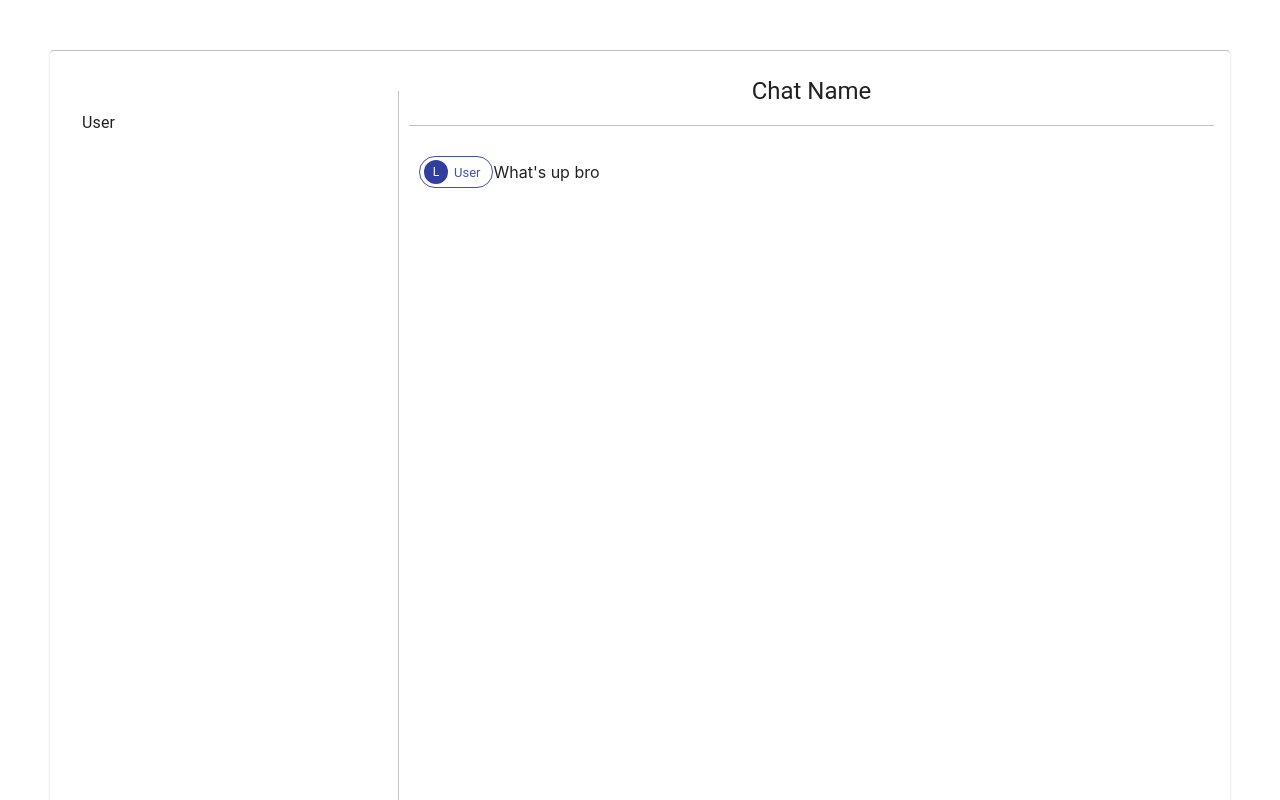
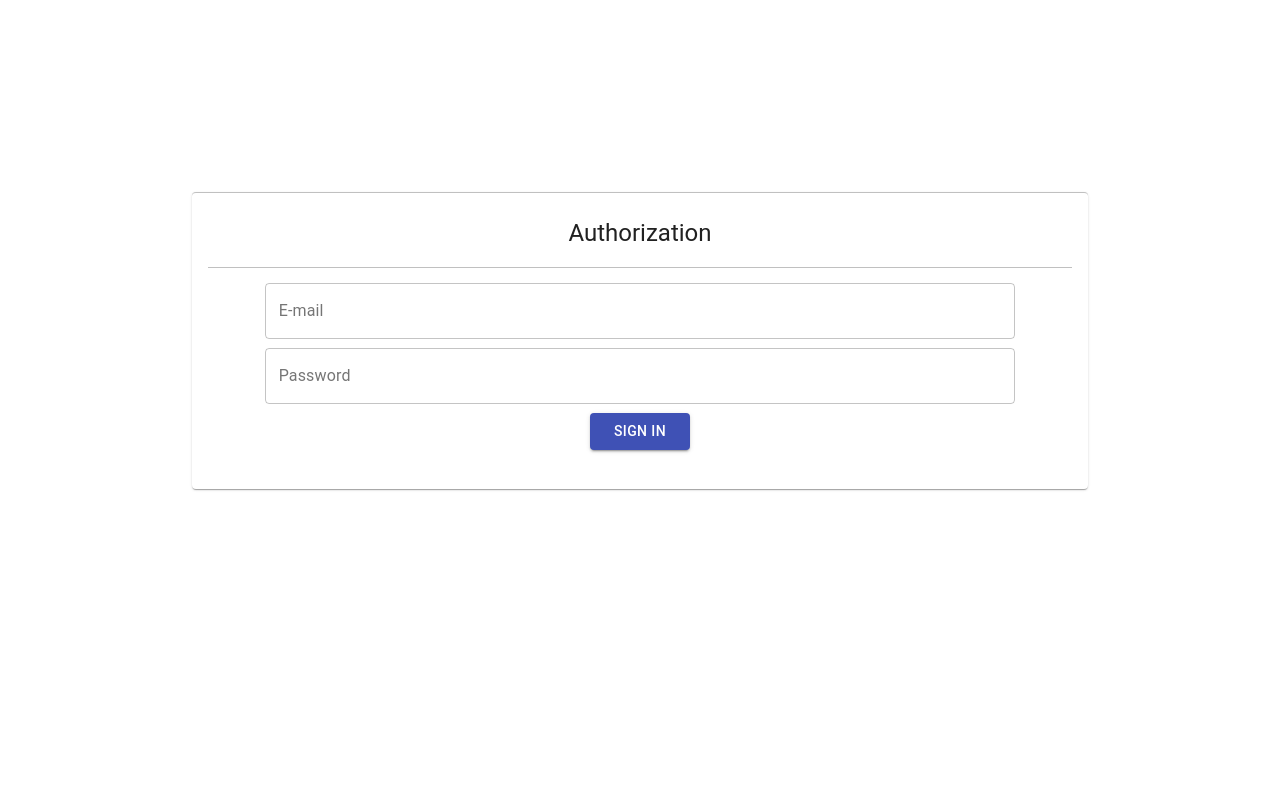
Before and after one commit to hikar1ya/messenger_front, a React (Create React App) app: page / in a window 1280 px wide. Shown: the top 800 px of the page. Built offline with nearby package versions, Linux system fonts and the light colour scheme.

Commit message:
Add authorization page

```diff
--- a/src/App.js
+++ b/src/App.js
@@ -1,11 +1,12 @@
 import React from 'react';
 import './App.css';
 import Chat from './components/Chat';
+import Authorization from './components/Authorization';
 
 function App(props) {
   return (
     <div className="App">
-      <Chat />
+      <Authorization />
     </div>
   );
 }
--- /dev/null
+++ b/src/components/Authorization.js
@@ -0,0 +1,83 @@
+import React, { useState } from 'react';
+import { makeStyles } from '@material-ui/core/styles';
+import Paper from '@material-ui/core/Paper';
+import Typography from '@material-ui/core/Typography';
+import Button from '@material-ui/core/Button';
+import TextField from '@material-ui/core/TextField';
+
+const useStyles = makeStyles((theme) => ({
+    root: {
+        margin: '15%',
+        padding: theme.spacing(3, 2),
+        borderTop: '1px solid #C0C0C0',
+        minWidth: '300px'
+    },
+    title: {
+        width: 'inherit',
+        height: '50px',
+        borderBottom: '1px solid #C0C0C0'
+    },
+    textBox: {
+        width: '90%',
+        height: '50px'
+    },
+    button: {
+        width: '100px'
+    },
+    field: {
+        margin: '15px'
+    }
+  }));
+
+export default function Authorization() {
+    const classes = useStyles();
+
+    const [emailValue, changeEmailValue] = useState('');
+
+    const [passwordValue, changePasswordValue] = useState('');
+
+    return (
+        <div>
+            <Paper className = {classes.root}>
+                <div className = {classes.title}>
+                    <Typography variant="h5" component="h5">
+                        Authorization
+                    </Typography>
+                </div>
+                <div className = {classes.field}>
+                    <TextField
+                        id="outlined-basic"
+                        label="E-mail"
+                        variant="outlined"
+                        className = {classes.textBox}
+                        value = {emailValue}
+                        onChange = {e => changeEmailValue(e.target.value)}
+                        type="email"
+                    />
+                </div>
+                <div className = {classes.field}>
+                    <TextField
+                        id="outlined-basic"
+                        label="Password"
+                        variant="outlined"
+                        className = {classes.textBox}
+                        value = {passwordValue}
+                        onChange = {e => changePasswordValue(e.target.value)}
+                        type="password"
+                    />
+                </div>
+                <div className = {classes.field}>
+                    <Button
+                        variant="contained"
+                        color="primary"
+                        className = {classes.button}
+                        onClick={() => {
+                            fetch('', {})}}
+                    >
+                        Sign in
+                    </Button>
+                </div>
+            </Paper>
+        </div>
+    )
+}
```
Also changed, not shown: 2 other files (tests, documents, lock files or other folders).
